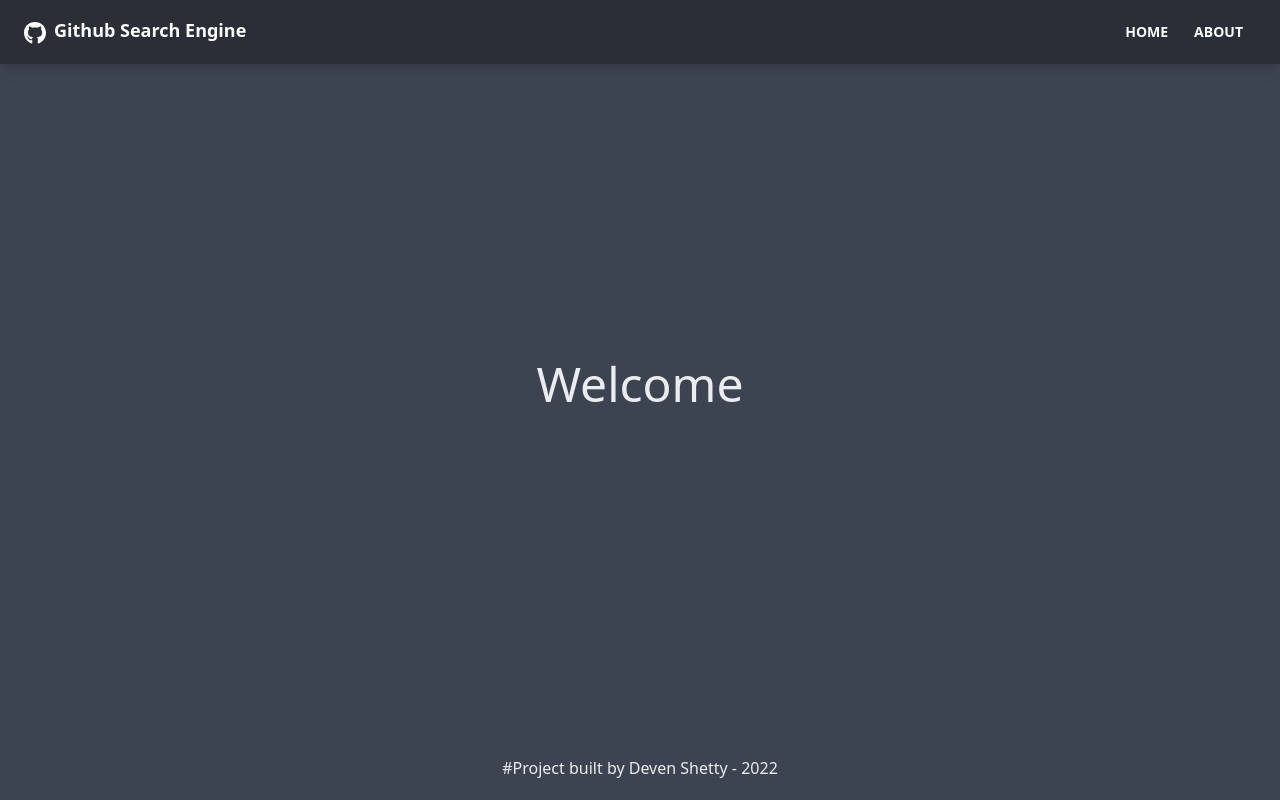
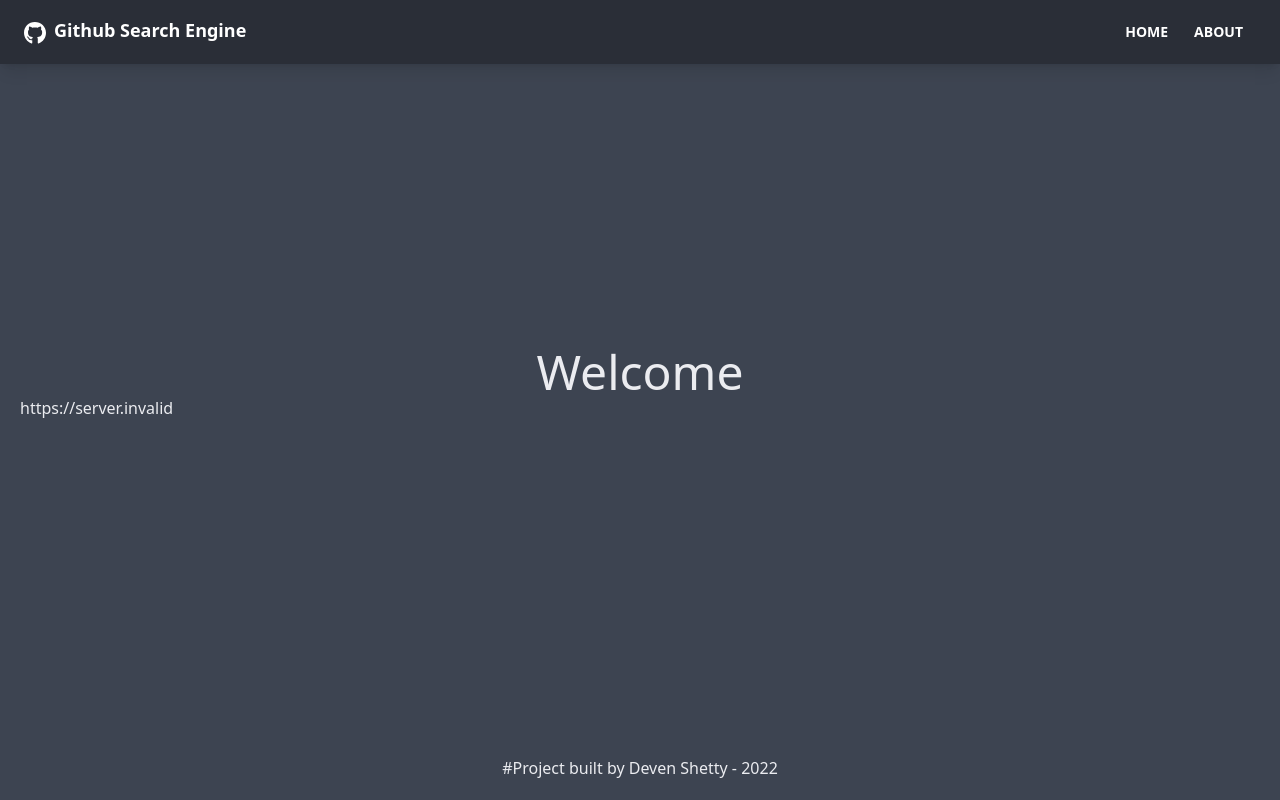
Before and after one commit to devenshetty/github-search-engine-React.js-, a React (Create React App) app: page / in a window 1280 px wide. Built offline with nearby package versions, Linux system fonts and the light colour scheme; no server answers.

Commit message:
testing the environment variable

```diff
--- a/src/pages/Home.jsx
+++ b/src/pages/Home.jsx
@@ -1,6 +1,7 @@
 function Home(){
   return <div>
     <h1 className="text-5xl text-center">Welcome</h1>
+    {process.env.REACT_APP_GITHUB_URL}
   </div>
 }
 
```
